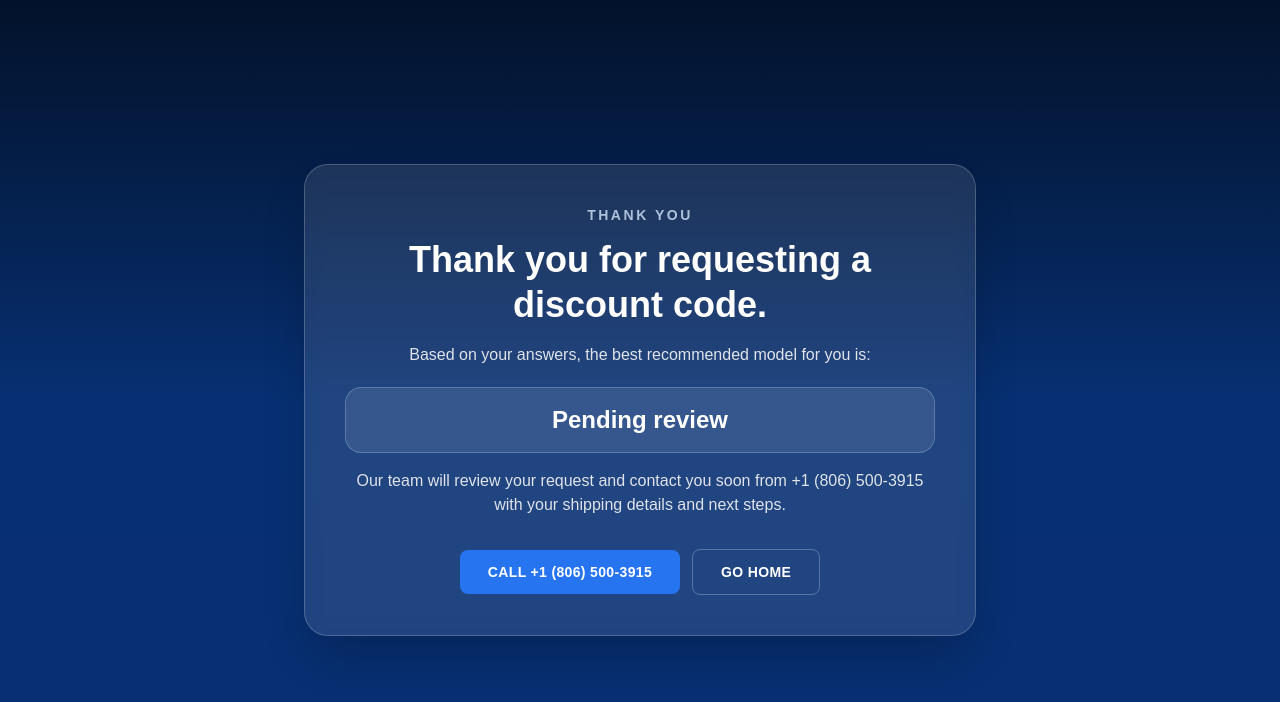
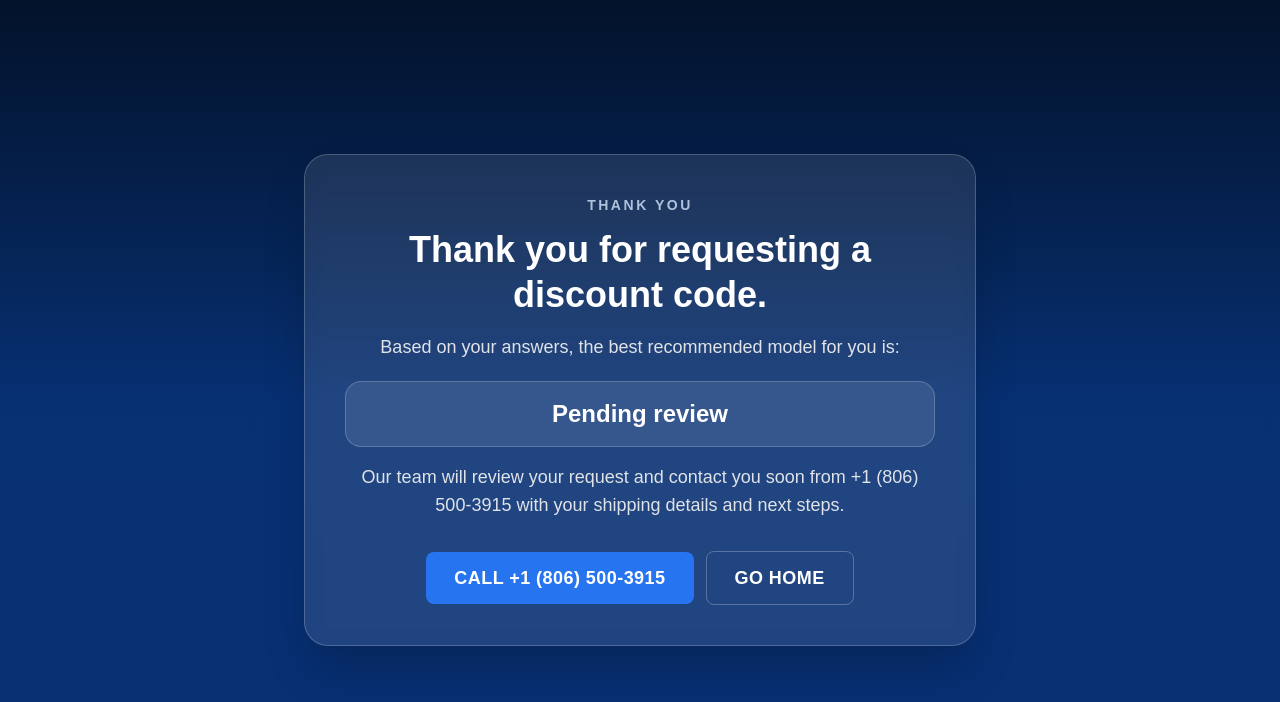
Before and after one commit to DeSiteProducts/DeSite-USA-Landing-Page, a Next.js app: page /thank-you in a window 1280 px wide. Shown: the top 702 px of the page. Built offline with nearby package versions, Linux system fonts and the light colour scheme; no server answers.

Commit message:
thank you page changes
thank you page changes

```diff
--- a/app/thank-you/page.tsx
+++ b/app/thank-you/page.tsx
@@ -70,43 +70,43 @@ export default async function ThankYouPage({ searchParams }: ThankYouPageProps)
         </h1>
         {discountCode && (
           <div className="mt-6 rounded-2xl border-2 border-[#2674F0] bg-white p-6 text-center">
-            <p className="text-sm font-bold uppercase tracking-wider text-[#536177]">
+            <p className="text-lg font-bold uppercase tracking-wider text-[#536177]">
               Your discount code
             </p>
 
             <p className="mt-2 text-3xl font-extrabold tracking-[0.2em] text-[#2674F0]">
               {discountCode}
             </p>
-            <p className="text-sm font-bold uppercase tracking-wider text-[#536177]">
+            <p className="text-lg font-bold uppercase tracking-wider text-[#536177]">
               Save your discount code it’s valid for the next 30 days!
             </p>
           </div>
         )}
         {leadData.requiresReview ? (
           <>
-            <p className="mt-4 text-[#E0E3E8]">
+            <p className="mt-4 text-lg text-[#E0E3E8]">
               Our team will review your bucket size and recommend the best option
               for your equipment.
             </p>
-            <p className="mt-4 text-[#E0E3E8]">
+            <p className="mt-4 text-lg text-[#E0E3E8]">
               You will be contacted soon from +1 (806) 500-3915 with your
               shipping details and next steps.
             </p>
           </>
         ) : (
           <>
-            <p className="mt-4 text-[#E0E3E8]">
+            <p className="mt-4 text-lg text-[#E0E3E8]">
               Based on your answers, the best recommended model for you is:
             </p>
             <p className="mt-5 rounded-2xl border border-white/20 bg-white/10 px-5 py-4 text-2xl font-extrabold text-white">
               {leadData.recommendedModel || "Pending review"}
             </p>
             {leadData.recommendationNote ? (
-              <p className="mt-3 text-sm text-[#E0E3E8]">
+              <p className="mt-3 text-lg text-[#E0E3E8]">
                 {leadData.recommendationNote}
               </p>
             ) : null}
-            <p className="mt-4 text-[#E0E3E8]">
+            <p className="mt-4 text-lg text-[#E0E3E8]">
               Our team will review your request and contact you soon from +1
               (806) 500-3915 with your shipping details and next steps.
             </p>
@@ -115,13 +115,13 @@ export default async function ThankYouPage({ searchParams }: ThankYouPageProps)
         <div className="mt-8 flex flex-col items-center justify-center gap-3 sm:flex-row">
           <a
             href="tel:+18065003915"
-            className="inline-flex rounded-lg bg-[#2674F0] px-7 py-3 text-sm font-semibold uppercase tracking-wide transition hover:bg-[#5693F3]"
+            className="inline-flex rounded-lg bg-[#2674F0] px-7 py-3 text-lg font-semibold uppercase tracking-wide transition hover:bg-[#5693F3]"
           >
             Call +1 (806) 500-3915
           </a>
           <Link
             href="/"
-            className="inline-flex rounded-lg border border-white/25 px-7 py-3 text-sm font-semibold uppercase tracking-wide text-white transition hover:bg-white/10"
+            className="inline-flex rounded-lg border border-white/25 px-7 py-3 text-lg font-semibold uppercase tracking-wide text-white transition hover:bg-white/10"
           >
             Go Home
           </Link>
```
